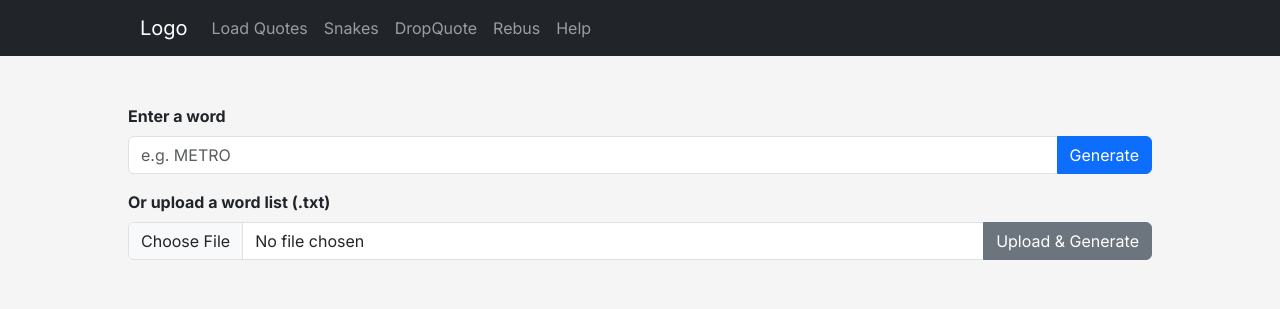
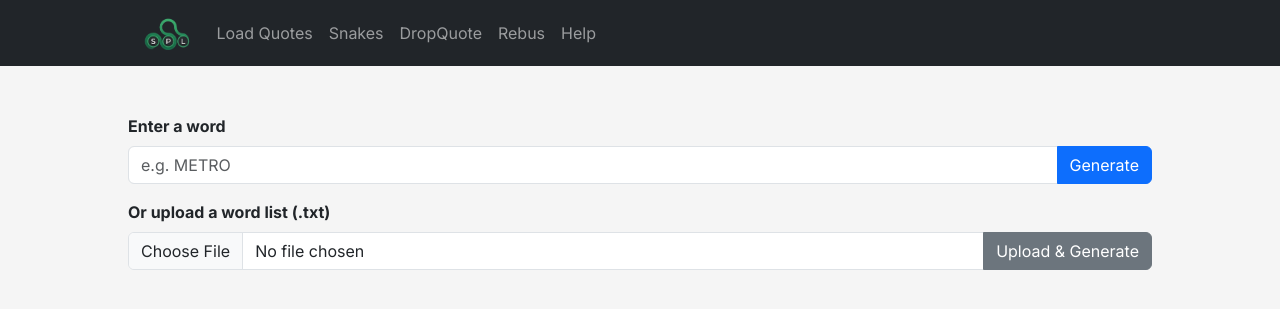
Before and after one commit to sjasthi/snakes, a Flask app: page /rebus in a window 1280 px wide. Shown: the top 309 px of the page. Run offline with Flask 3, Linux system fonts and the light colour scheme; some libraries are stand-ins or nearby versions.

Commit message:
update nav-bar and logo icon

```diff
--- a/static/style.css
+++ b/static/style.css
@@ -15,6 +15,10 @@ body {
 }
 
 /* ── Navbar ──────────────────────────────────────────────── */
+
+.navbar-brand img{
+    height: 40px;
+}
 
 .navbar .container-fluid {
     width: 80%;
--- a/templates/layout.html
+++ b/templates/layout.html
@@ -16,6 +16,7 @@
     <script src="https://cdn.datatables.net/1.13.6/js/dataTables.bootstrap5.min.js"></script>
 
     <title>{% block title %}{% endblock %}</title>
+    <link rel="icon" type="image/png" href="static/img/logo.png">
 
     <link rel="stylesheet" href="{{ url_for('static', filename='style.css') }}">
 </head>
@@ -23,8 +24,8 @@
     <!-- Nav bar -->
     <nav class="navbar navbar-expand-lg navbar-dark bg-dark">
       <div class="container-fluid">
-        <a class="navbar-brand" href="#">
-            Logo
+        <a class="navbar-brand" href="{{ url_for('index') }}">
+            <img src="static/img/nav-bar.png" alt="Logo">
         </a>
 
         <button class="navbar-toggler" type="button" data-bs-toggle="collapse" data-bs-target="#navbarNav">
```
Also changed, not shown: static/img/logo.png (added), static/img/nav-bar.png (added).
